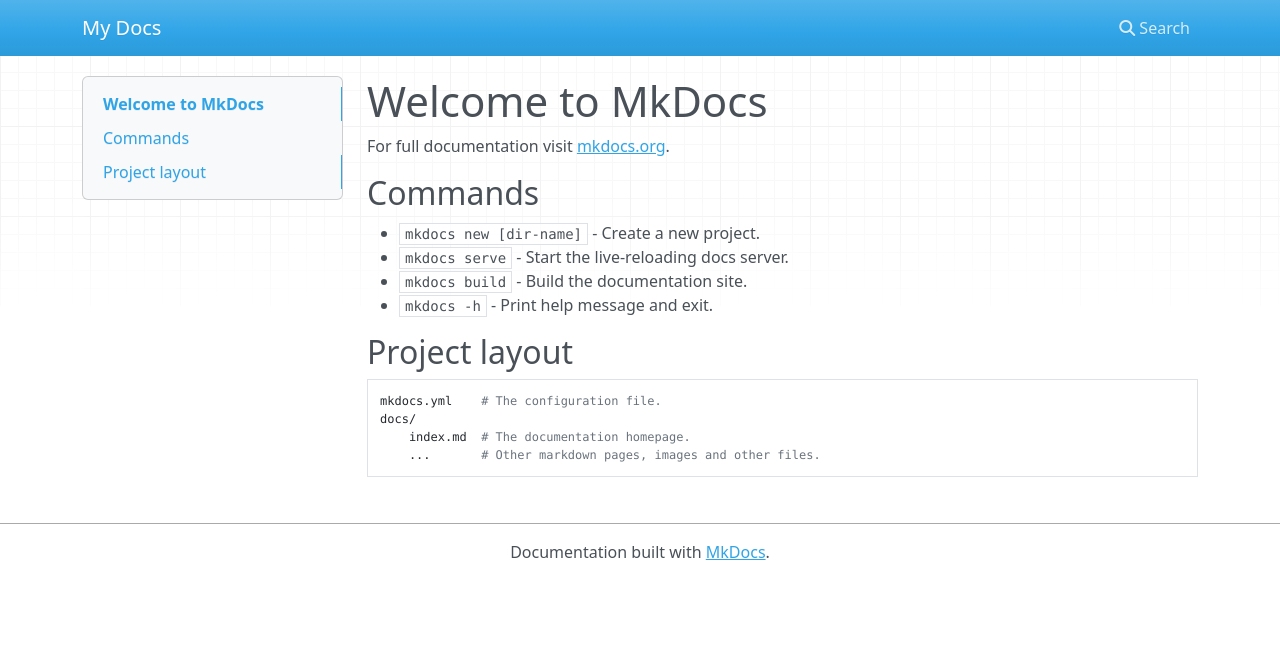
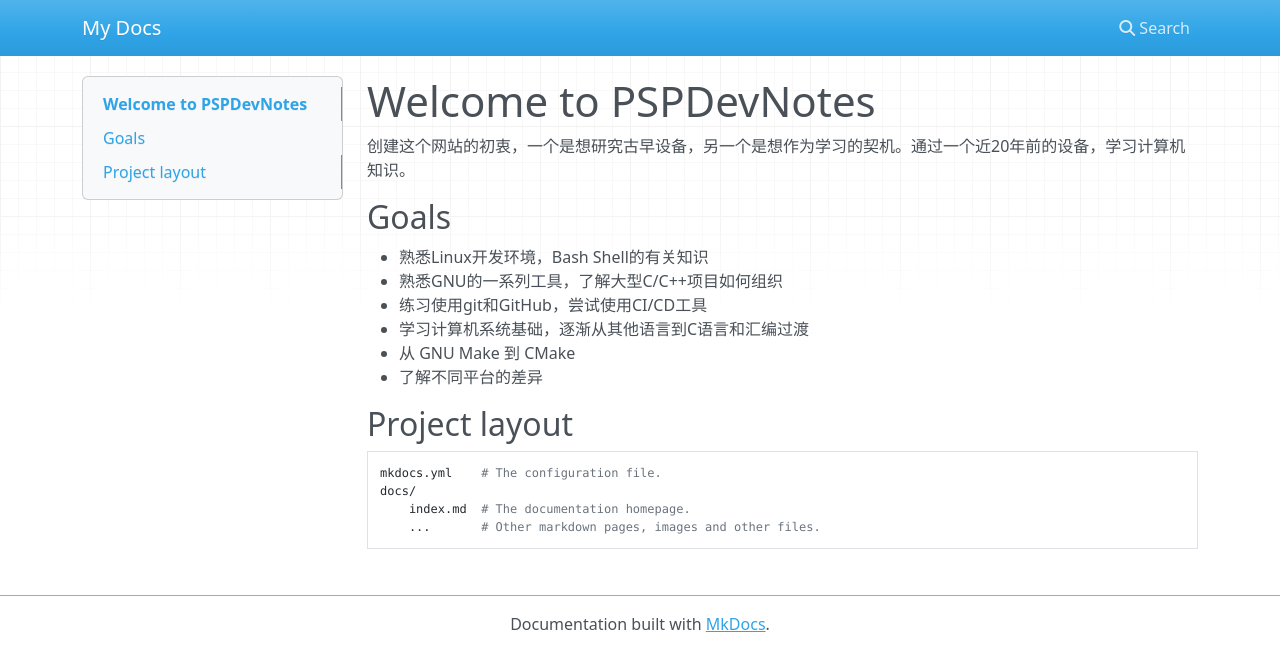
Before and after one commit to xeonliu/PSPDevNote, an MkDocs documentation site: the page built from docs/index.md, in a window 1280 px wide. Shown: the top 671 px of the page. Built offline with MkDocs 1.6.1, drawn with Linux system fonts in a browser that asks for light colours; nearby versions of some CDN libraries.

Commit message:
更新 index.md

```diff
--- a/docs/index.md
+++ b/docs/index.md
@@ -1,13 +1,16 @@
-# Welcome to MkDocs
+# Welcome to PSPDevNotes
 
-For full documentation visit [mkdocs.org](https://www.mkdocs.org).
+创建这个网站的初衷，一个是想研究古早设备，另一个是想作为学习的契机。通过一个近20年前的设备，学习计算机知识。
 
-## Commands
+## Goals
 
-* `mkdocs new [dir-name]` - Create a new project.
-* `mkdocs serve` - Start the live-reloading docs server.
-* `mkdocs build` - Build the documentation site.
-* `mkdocs -h` - Print help message and exit.
+* 熟悉Linux开发环境，Bash Shell的有关知识
+* 熟悉GNU的一系列工具，了解大型C/C++项目如何组织
+* 练习使用git和GitHub，尝试使用CI/CD工具
+* 学习计算机系统基础，逐渐从其他语言到C语言和汇编过渡
+* 从 GNU Make 到 CMake
+* 了解不同平台的差异
+
 
 ## Project layout
 
```
